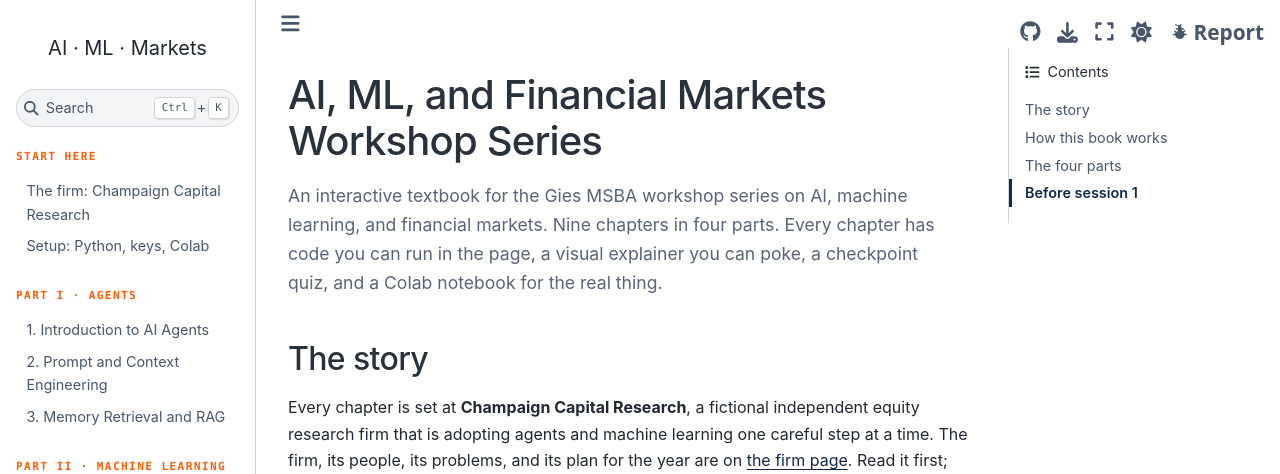
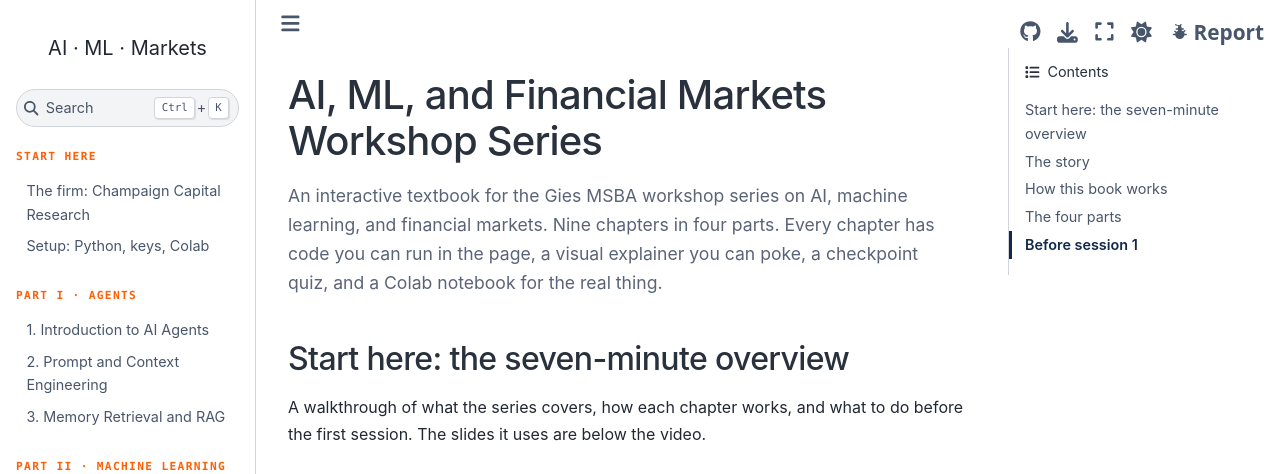
Before and after one commit to ashcastelinocs124/msba-ai-workshop, a Jupyter Book: the page built from book/intro.md, in a window 1280 px wide and 1400 px high. Shown: the top 474 px of the window. Built offline with Jupyter Book 1.0.4 settings and Sphinx 7.4.7 and the Sphinx Book theme 1.1.4, drawn with Linux system fonts in a browser that asks for light colours; some of the changed text lies outside the part shown; grey boxes are pictures that could not be loaded.

Commit message:
Add the series overview video and slide deck to the intro page

````diff
--- a/book/_static/custom.css
+++ b/book/_static/custom.css
@@ -5,6 +5,9 @@
 .bd-sidebar-primary .caption-text { color: var(--wk-orange); font-family: ui-monospace, Menlo, monospace; font-size: 0.7rem; letter-spacing: 0.12em; text-transform: uppercase; }
 .bd-sidebar-primary li.active > a { border-left: 3px solid var(--wk-orange); }
 .wk-lede { color: var(--wk-muted); font-size: 1.1rem; max-width: 42rem; }
+.wk-intro-video { margin: 0 0 1.5rem; }
+.wk-intro-video video { width: 100%; border: 1px solid var(--wk-line); border-radius: 10px; background: #000; }
+.wk-intro-video figcaption { margin-top: 6px; font-size: 0.85rem; color: var(--wk-muted); }
 .wk-colab { display: inline-block; border: 1px solid #f9ab00; color: #7a5200; background: #fff8e6; border-radius: 6px; padding: 6px 12px; font-size: 0.85rem; font-weight: 600; text-decoration: none; margin: 4px 0 14px; }
 .wk-colab:hover { background: #ffefc2; color: #7a5200; text-decoration: none; }
 
--- a/book/intro.md
+++ b/book/intro.md
@@ -2,6 +2,20 @@
 
 ```{raw} html
 <p class="wk-lede">An interactive textbook for the Gies MSBA workshop series on AI, machine learning, and financial markets. Nine chapters in four parts. Every chapter has code you can run in the page, a visual explainer you can poke, a checkpoint quiz, and a Colab notebook for the real thing.</p>
+```
+
+## Start here: the seven-minute overview
+
+A walkthrough of what the series covers, how each chapter works, and what to do before the first session. The slides it uses are below the video.
+
+```{raw} html
+<figure class="wk-intro-video">
+  <video controls preload="metadata" poster="_static/media/intro-walkthrough-poster.jpg">
+    <source src="_static/media/intro-walkthrough.mp4" type="video/mp4">
+    Your browser cannot play this video. <a href="_static/media/intro-walkthrough.mp4">Download it</a> instead.
+  </video>
+  <figcaption>Series overview · 7 min · <a href="_static/media/msba-workshop-intro.pptx">Download the slides (PowerPoint)</a></figcaption>
+</figure>
 ```
 
 ## The story
````
Also changed, not shown: book/_static/media/intro-walkthrough-poster.jpg (added), 2 other files.
